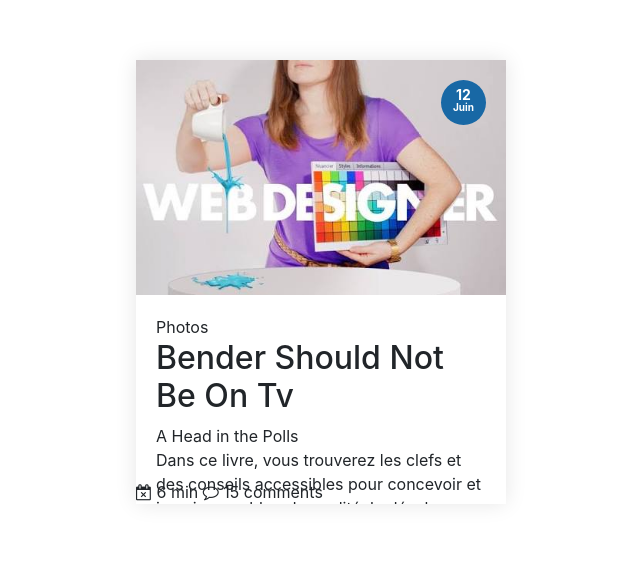
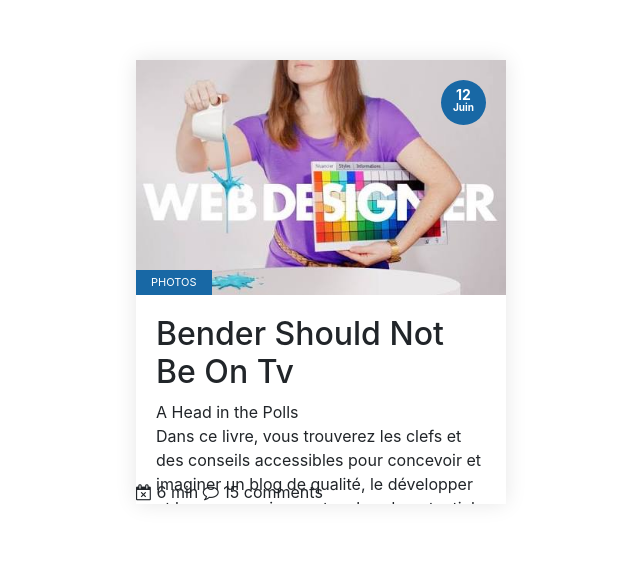
Before and after one commit to omegamputu/card-ui, a plain HTML site: page index.html in a window 1280 px wide. Shown: the part 118-689 px from the top of the page, without its empty margins (319-959 px from the left). Drawn offline with Linux system fonts and the light colour scheme.

```diff
--- a/css/style.css
+++ b/css/style.css
@@ -89,3 +89,25 @@
     height: 185px;
     transition: height 0.3s;
 }
+
+.cart__content:hover .cart__body
+{
+    height: 250px;
+}
+
+.cart__category
+{
+    position: absolute;
+    left: 0;
+    top: -25px;
+
+    height: 25px;
+    padding: 0 15px;
+    background-color: #1868a5;
+
+    color: #ffffff;
+
+    font-size: 11px;
+    line-height: 25px;
+    text-transform: uppercase;
+}
```
